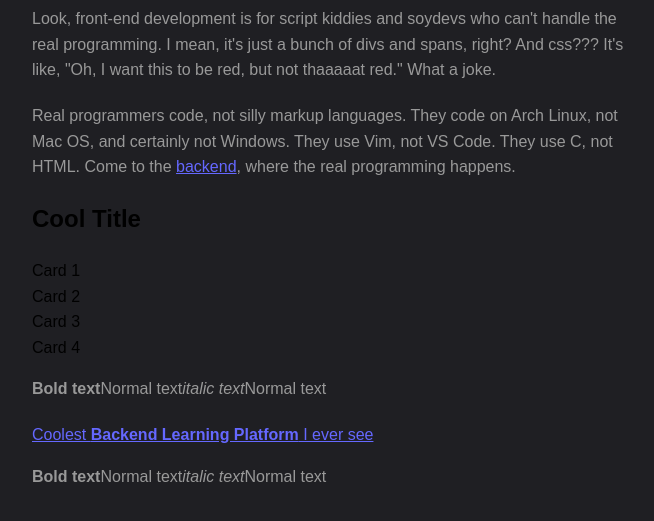
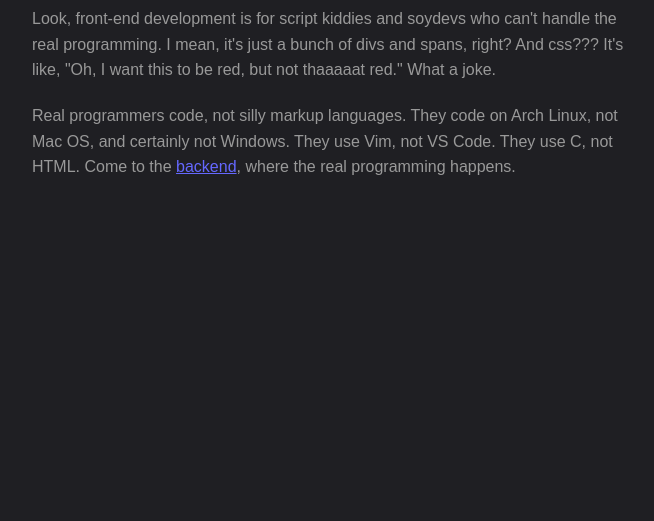
Before and after one commit to MohamedAlosaili/static-site-generator, a plain HTML site: page public/index.html in a window 1280 px wide. Shown: the part 85-606 px from the top of the page, without its empty margins (308-962 px from the left). Drawn offline with Linux system fonts and the light colour scheme.

Commit message:
remove test elements

```diff
--- a/public/index.html
+++ b/public/index.html
@@ -19,22 +19,5 @@
       <a href="https://www.boot.dev">backend</a>, where the real programming
       happens.
     </p>
-
-    <section>
-      <h2>Cool Title</h2>
-      <div>
-        <div>Card 1</div>
-        <div>Card 2</div>
-        <div>Card 3</div>
-        <div>Card 4</div>
-      </div>
-      <div>
-        <p><b>Bold text</b>Normal text<i>italic text</i>Normal text</p>
-        <a href="https://boot.dev"
-          >Coolest <b>Backend Learning Platform</b> I ever see</a
-        >
-      </div>
-      <p><b>Bold text</b>Normal text<i>italic text</i>Normal text</p>
-    </section>
   </body>
 </html>
```
